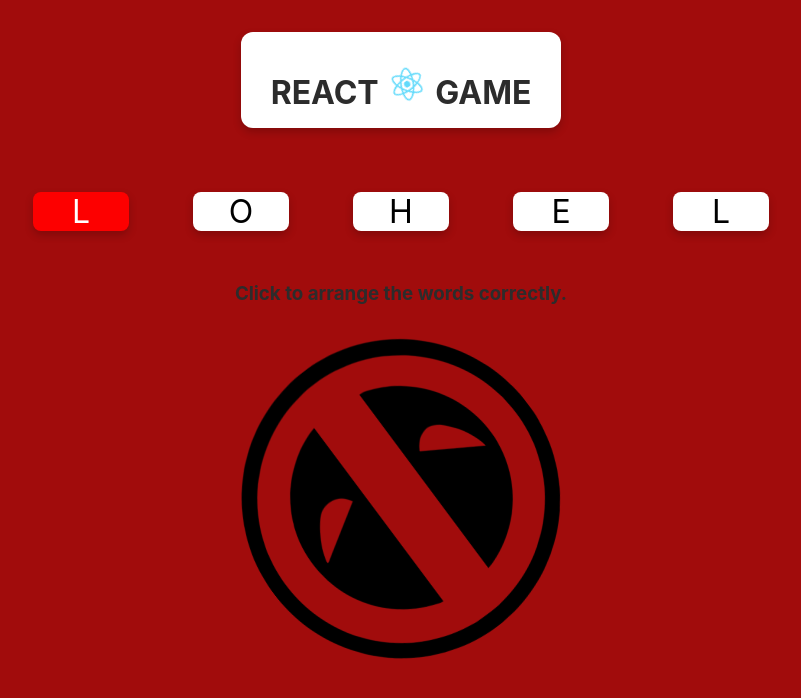
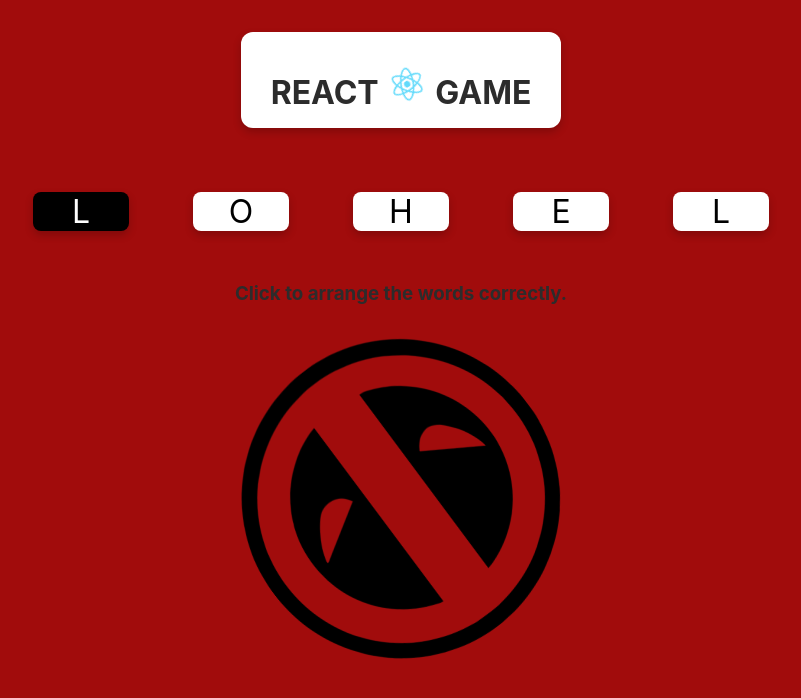
Before and after one commit to Ruchikon005/my-react, a React (Create React App) app: page / in a window 1280 px wide. In both pictures the pointer is over the element 320 px from the left and 211 px from the top of the page. Shown: the top 698 px of the page, without its empty margins (239-1040 px from the left). Built offline with nearby package versions, Linux system fonts and the light colour scheme.

Commit message:
Update6-react+firebase

```diff
--- a/src/App.css
+++ b/src/App.css
@@ -100,7 +100,7 @@ a {
 
 /* Change the link color on hover */
 .card:hover {
-  background: rgb(253, 0, 0);
+  background: rgb(0, 0, 0);
   color: rgb(255, 255, 255);
 }
 
```
Also changed, not shown: 1 other file (tests, documents, lock files or other folders).
